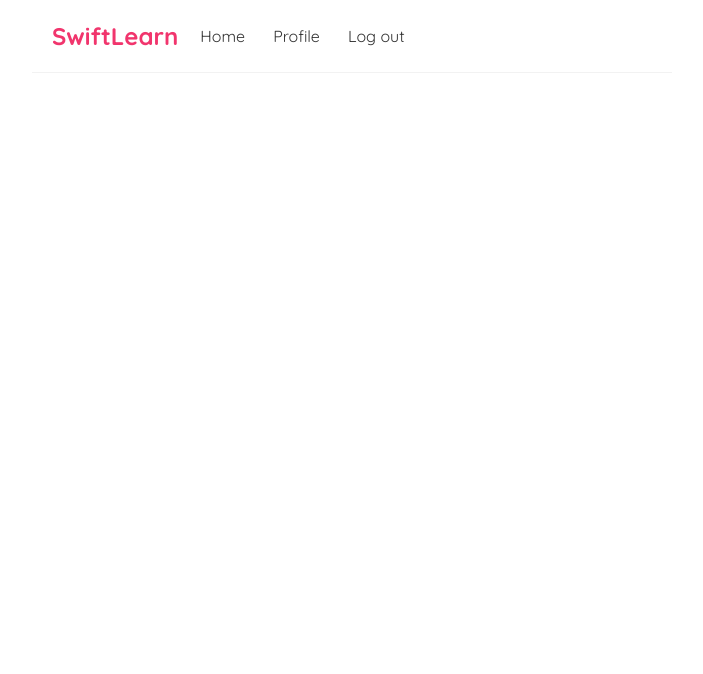
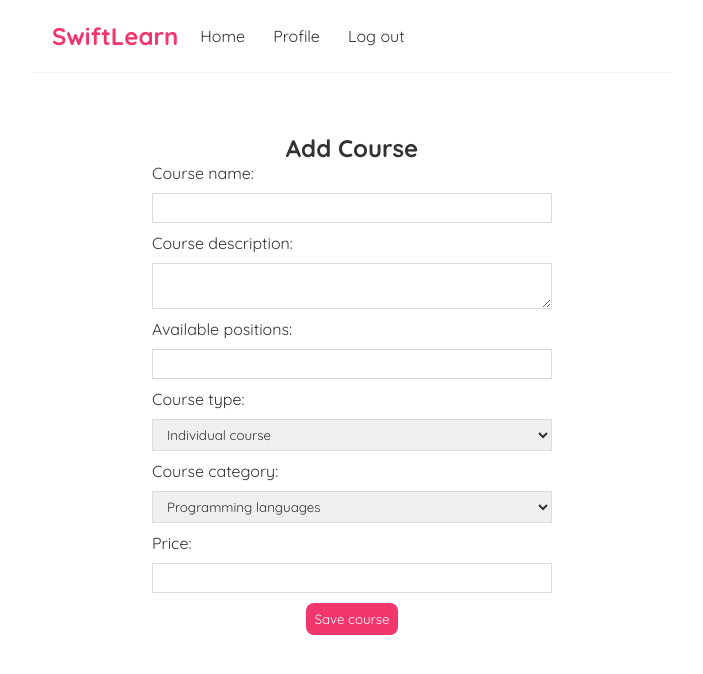
Before and after one commit to jovanagjorgjieska/booking-online-classes-frontend, a React (Create React App) app: page /addCourse in a window 1280 px wide. Shown: the top 674 px of the page, without its empty margins (288-991 px from the left). Built offline with nearby package versions, Linux system fonts and the light colour scheme; no server answers.

Commit message:
Enable adding courses and no-courses display

```diff
--- /dev/null
+++ b/src/AddCourse.js
@@ -0,0 +1,117 @@
+import { useState, useEffect } from "react";
+import useFetch from "./useFetch";
+import { useHistory } from "react-router-dom/cjs/react-router-dom";
+
+const AddCourse = () => {
+    const loggedEmail = localStorage.getItem('user');
+    const {data: profile, error, isPending} = useFetch('http://localhost:8080/api/auth/' + loggedEmail);
+
+    const [courseName, setCourseName] = useState('');
+    const [courseDescription, setCourseDescription] = useState('');
+    const [availablePositions, setAvailablePositions] = useState('');
+    const [courseType, setCourseType] = useState('');
+    const [courseCategory, setCourseCategory] = useState('');
+    const [price, setPrice] = useState('');
+
+    const [isPendingSave, setIsPendingSave] = useState(false);
+
+    const[teacherId, setTeacherId] = useState('');
+
+    const history = useHistory();
+
+    useEffect(() => {
+        if (profile) {
+            setTeacherId(profile.userId || '');
+        }
+    }, [profile]);
+
+    const handleSave = (e) => {
+        e.preventDefault();
+
+        const courseToSave = {
+            courseName,
+            courseDescription,
+            availablePositions,
+            courseType,
+            courseCategory,
+            price };
+
+        setIsPendingSave(true);
+
+        fetch('http://localhost:8080/api/teachers/' + teacherId + '/courses', {
+            method: 'POST',
+            headers: { "Content-Type": "application/json" },
+            body: JSON.stringify(courseToSave)
+        })
+            .then(response => {
+                if (!response.ok) {
+                    throw new Error("Saving failed");
+                }
+                return response.json();
+            })
+            .then(data => {
+                setIsPendingSave(false);
+
+                history.push(`/home`);
+            })
+            .catch(error => {
+                setIsPendingSave(false);
+            });
+    }
+
+    return (
+        <div className="add-course">
+            <h2>Add Course</h2>
+            <form onSubmit={handleSave}>
+                <label>Course name:</label>
+                <input
+                    type="text"
+                    value={courseName}
+                    onChange={(e) => setCourseName(e.target.value)}
+                />
+                <label>Course description:</label>
+                <textarea
+                    value={courseDescription}
+                    onChange={(e) => setCourseDescription(e.target.value)}
+                ></textarea>
+                <label>Available positions:</label>
+                <input
+                    type="number"
+                    value={availablePositions}
+                    onChange={(e) => setAvailablePositions(e.target.value)}
+                />
+                <label>Course type:</label>
+                <select
+                    value={courseType}
+                    onChange={(e) => setCourseType(e.target.value)}
+                >
+                    <option value="INDIVIDUAL">Individual course</option>
+                    <option value="GROUP">Group course</option>
+                </select>
+                <label>Course category:</label>
+                <select
+                    value={courseCategory}
+                    onChange={(e) => setCourseCategory(e.target.value)}
+                >
+                    <option value="PROGRAMMING_LANGUAGES">Programming languages</option>
+                    <option value="WEB_DEVELOPMENT">Web development</option>
+                    <option value="DATA_SCIENCE">Data science</option>
+                    <option value="SOFTWARE_ENGINEERING">Software engineering</option>
+                    <option value="SOFTWARE_TESTING">Software testing</option>
+                    <option value="LANGUAGES">Languages</option>
+                    <option value="MATHEMATICS">Mathematics</option>
+                    <option value="OTHER">Other</option>
+                </select>
+                <label>Price:</label>
+                <input
+                    type="number"
+                    value={price}
+                    onChange={(e) => setPrice(e.target.value)}
+                />
+                <button>Save course</button>
+            </form>
+        </div>
+    );
+}
+
+export default AddCourse;
--- a/src/App.js
+++ b/src/App.js
@@ -9,6 +9,7 @@ import Welcome from './Welcome';
 import EditProfile from './EditProfile';
 import ViewProfile from './ViewProfile';
 import EditCourse from './EditCourse';
+import AddCourse from './AddCourse';
 
 function App() {
   return (
@@ -35,6 +36,9 @@ function App() {
             <Route path="/courses/:id/edit">
               <EditCourse/>
             </Route>
+            <Route path="/addCourse">
+              <AddCourse/>
+            </Route>
             <Route path="/teachers/:id">
               <TeacherDetails/>
             </Route>
--- a/src/CourseList.js
+++ b/src/CourseList.js
@@ -1,6 +1,8 @@
 import {Link} from 'react-router-dom';
 
 const CourseList = ({courses, title}) => {
+
+    const isTeacher = localStorage.getItem('isTeacher');
 
     return (
         <div className="course-list">
@@ -17,6 +19,9 @@ const CourseList = ({courses, title}) => {
                 </div>
             ))}
             </div>
+            {isTeacher && <div className="center-button-container">
+                <Link to="/addCourse"><button>Add new course</button></Link>
+            </div>}
         </div>
     );
 }
--- a/src/Home.js
+++ b/src/Home.js
@@ -1,5 +1,6 @@
 import { useState, useEffect } from "react";
 import CourseList from "./CourseList";
+import NoCourses from "./NoCourses";
 import useFetch from "./useFetch";
 
 const Home = () => {
@@ -25,8 +26,9 @@ const Home = () => {
         <div className="home">
             {error && <div>{error}</div>}
             {isPending && <div>Loading...</div>}
-            {courses && isTeacher && <CourseList courses={courses} title="Your Courses"/>}
+            {courses && courses.length > 0 && isTeacher && <CourseList courses={courses} title="Your Courses"/>}
             {courses && profile && !isTeacher && <CourseList courses={courses} title="All Courses"/>}
+            {courses && courses.length === 0 && <NoCourses/>}
         </div>
     );
 }
--- /dev/null
+++ b/src/NoCourses.js
@@ -0,0 +1,12 @@
+import { Link } from "react-router-dom/cjs/react-router-dom";
+
+const NoCourses = () => {
+    return (
+        <div className="no-courses">
+            <h2>You haven't got any courses</h2>
+            <Link to="/addCourse"><button>Add new course</button></Link>
+        </div>
+    );
+}
+
+export default NoCourses;
--- a/src/index.css
+++ b/src/index.css
@@ -83,12 +83,12 @@
   border-radius: 8px;
   cursor: pointer;
 }
-.register, .login, .edit-profile, .edit-course {
+.register, .login, .edit-profile, .edit-course, .no-courses, .add-course {
   max-width: 400px;
   margin: 0 auto;
   text-align: center;
 }
-.register label, .login label, .edit-profile label, .edit-course label {
+.register label, .login label, .edit-profile label, .edit-course label, .add-course label {
   text-align: left;
   display: block;
 }
@@ -102,7 +102,8 @@
   color:darkgreen;
   margin-bottom: 30px;
 }
-.register input, .register select, .login input, .edit-profile input, .edit-course input, .edit-course select, .edit-course textarea {
+.register input, .register select, .login input, .edit-profile input, .edit-course input, .edit-course select, .edit-course textarea,
+.add-course input, .add-course select, .add-course textarea {
   width: 100%;
   padding: 6px 10px;
   margin: 10px 0;
@@ -110,13 +111,27 @@
   box-sizing: border-box;
   display: block;
 }
-.register button, .view-profile button, #deleteButton {
+.register button, .view-profile button, #deleteButton, .add-course button {
   background: #f1356d;
   color: #fff;
   border: 0;
   padding: 8px;
   border-radius: 8px;
   cursor: pointer;
+}
+
+.no-courses button, .course-list button {
+  background: #f1356d;
+  color: #fff;
+  border: 0;
+  padding: 8px;
+  border-radius: 8px;
+  cursor: pointer;
+  width: 50%;
+  height: 50px;
+  margin-top: 30px;
+  font-size: 15px;
+  font-weight: bold;
 }
 
 .login button, #saveButton {
@@ -126,6 +141,10 @@
   padding: 8px;
   border-radius: 8px;
   cursor: pointer;
+}
+
+.center-button-container {
+  text-align: center;
 }
 
 #deleteButton {
```
